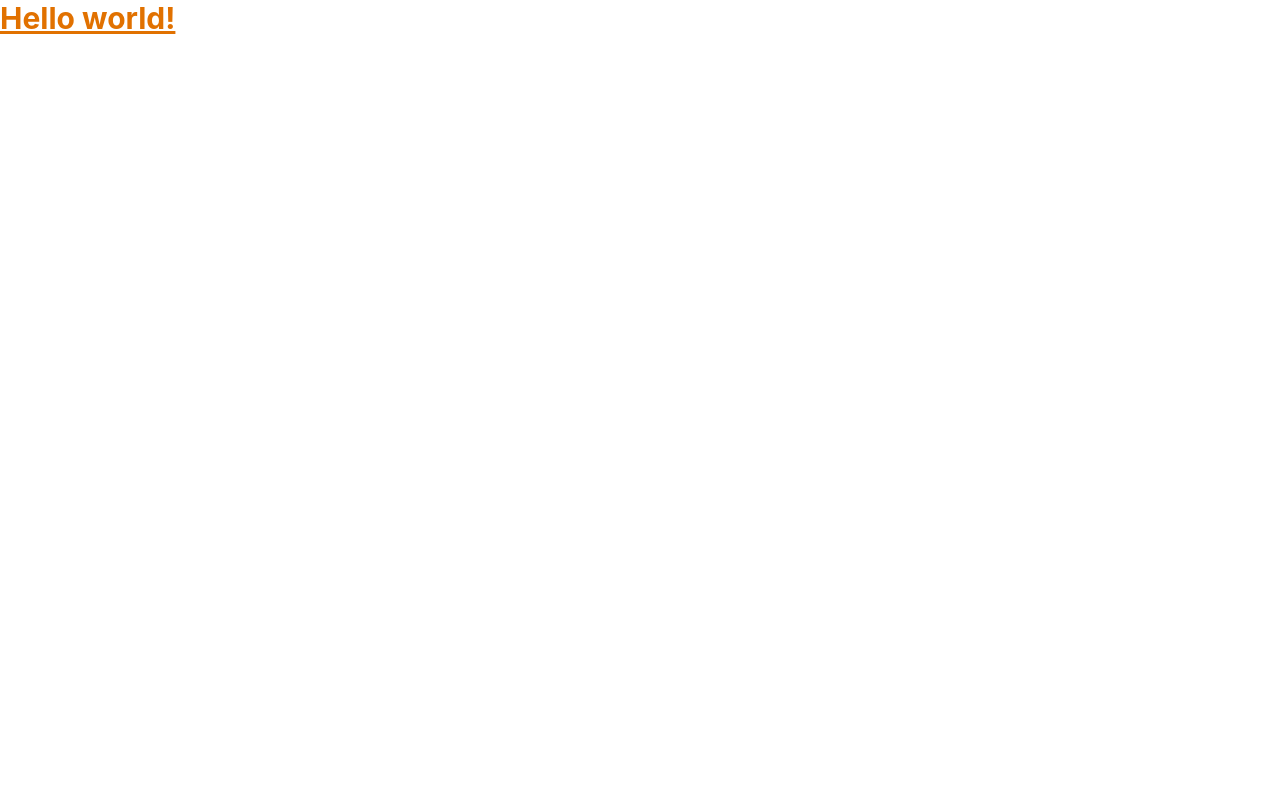
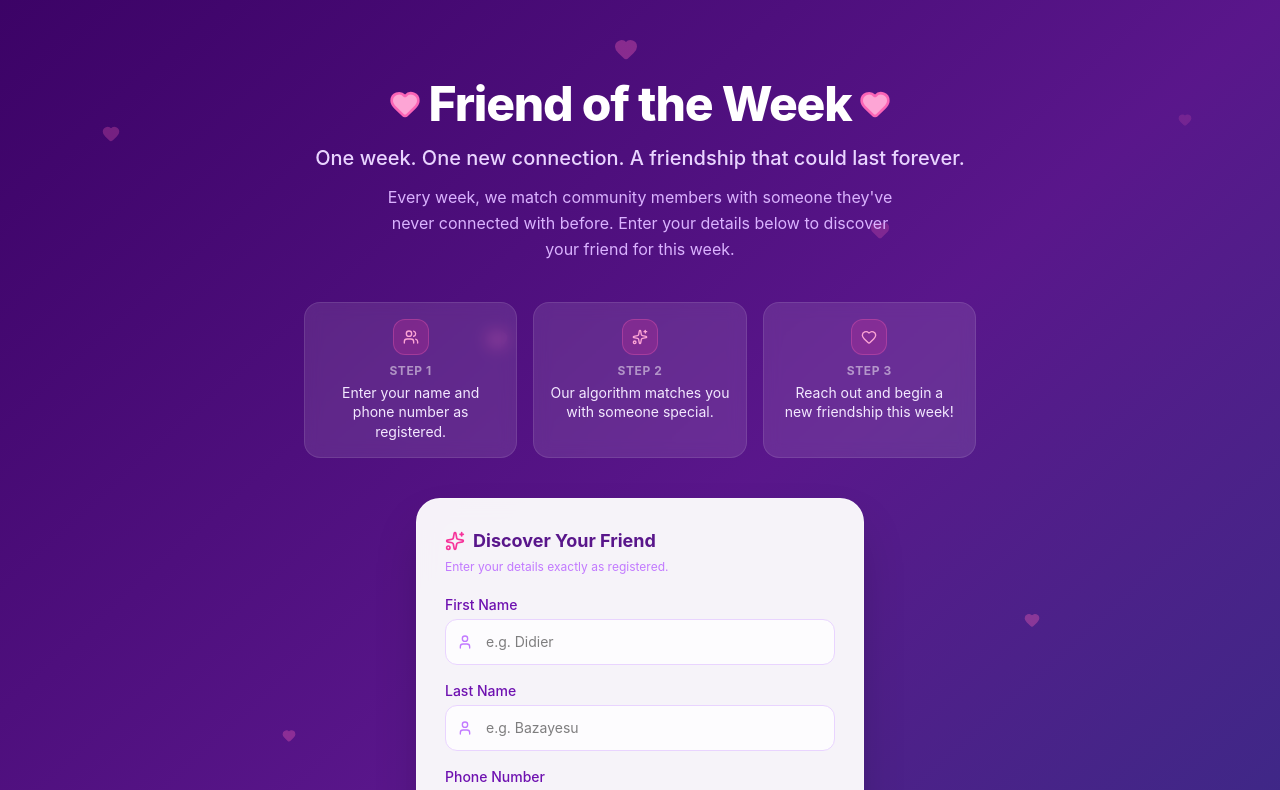
Before and after one commit to didier-bazayesu/frnd-of-week, a React (Vite) app: page / in a window 1280 px wide. Shown: the top 790 px of the page. Built offline with nearby package versions, Linux system fonts and the light colour scheme.

Commit message:
feat: configure application routes and route protection in App.tsx

```diff
--- a/src/App.tsx
+++ b/src/App.tsx
@@ -1,10 +1,26 @@
+import { BrowserRouter, Routes, Route, Navigate } from 'react-router-dom';
+import HomePage from './pages/HomePage';
+import MatchPage from './pages/MatchPage';
+import AdminLoginPage from './pages/AdminLoginPage';
+import AdminDashboardPage from './pages/AdminDashboardPage';
+import ProtectedRoute from './components/ProtectedRoute';
+
 export default function App() {
+  return (
+    <BrowserRouter>
+      <Routes>
+        <Route path="/" element={<HomePage />} />
+        <Route path="/match/:participantId" element={<MatchPage />} />
+        <Route path="/admin/login" element={<AdminLoginPage />} />
 
-  return (
-    <div className="App">
-      <h1 className="text-3xl text-amber-600 font-bold underline">
-        Hello world!
-      </h1>
-    </div>
-  )
+        {/* Protected admin routes */}
+        <Route element={<ProtectedRoute />}>
+          <Route path="/admin/dashboard" element={<AdminDashboardPage />} />
+        </Route>
+
+        {/* Fallback */}
+        <Route path="*" element={<Navigate to="/" replace />} />
+      </Routes>
+    </BrowserRouter>
+  );
 }
```
